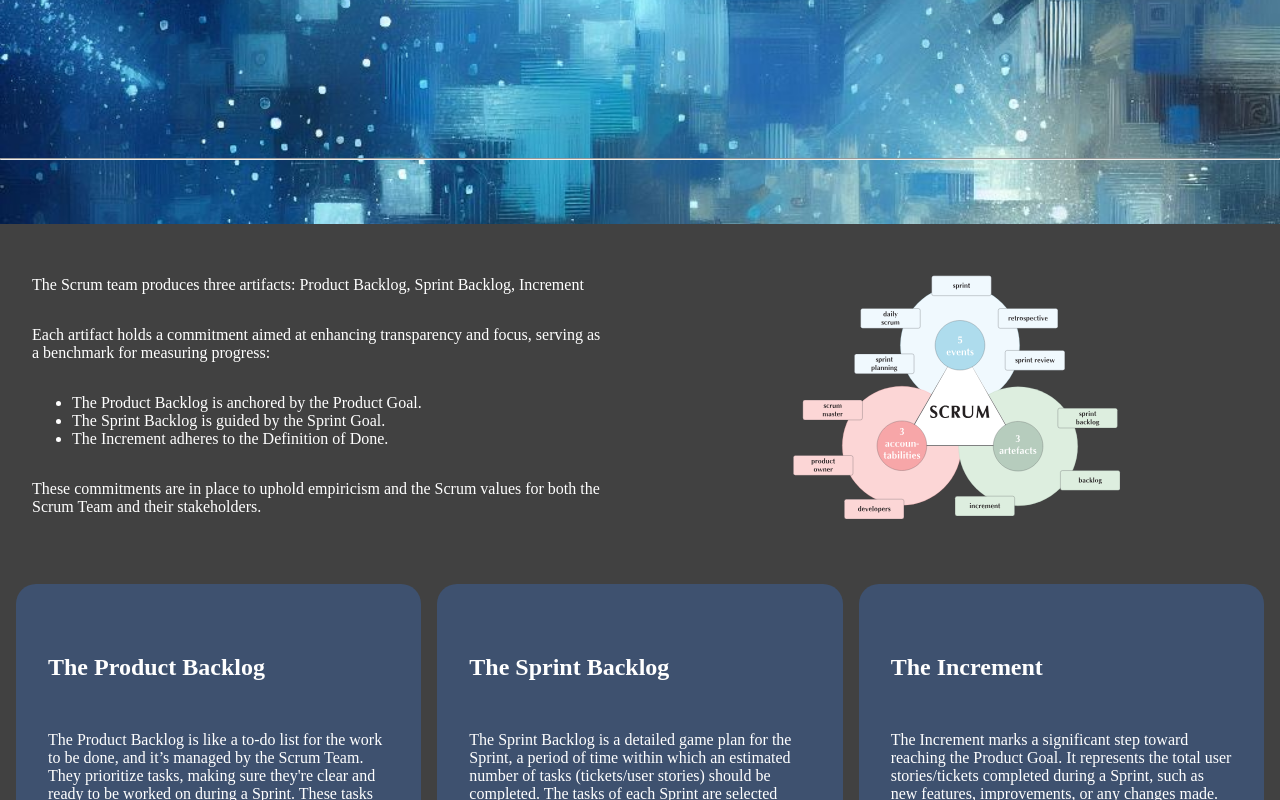
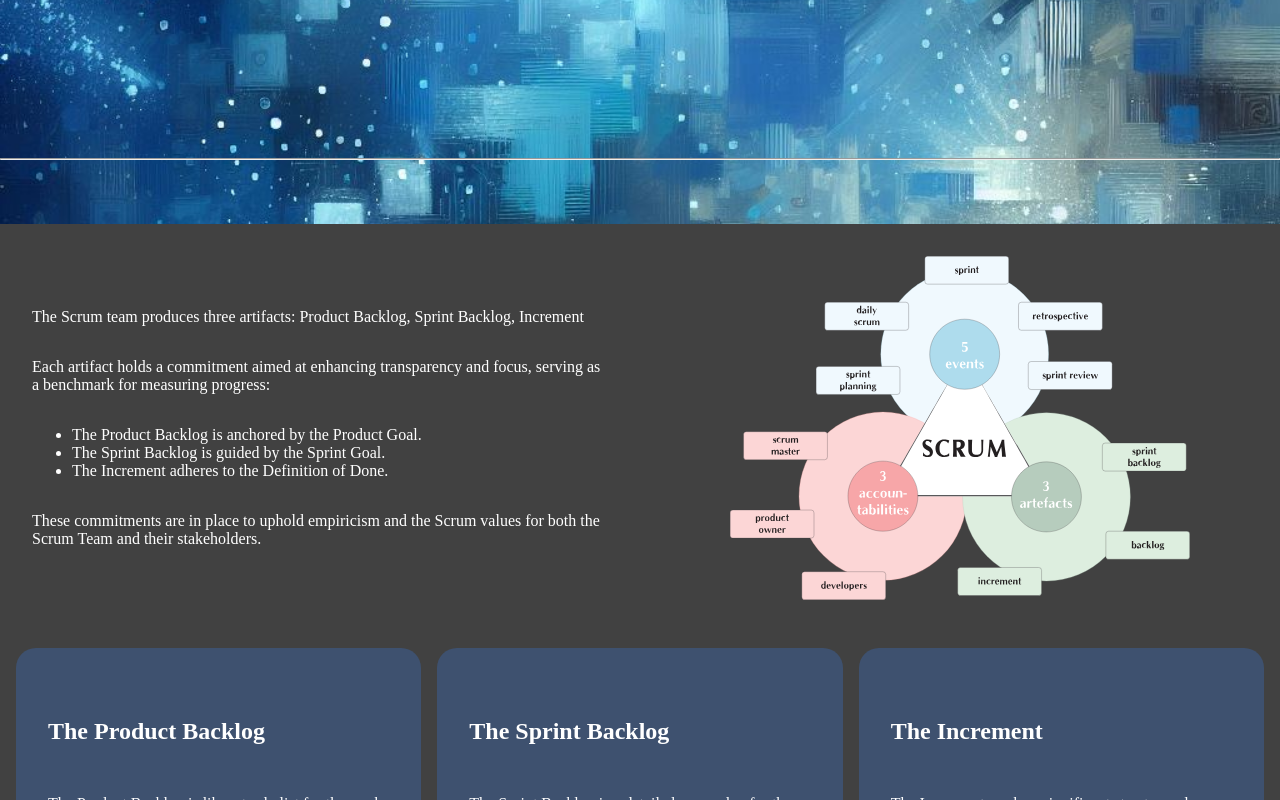
Before and after one commit to Memai2023/scrum-guide, a React (Vite) app: page /artifacts in a window 1280 px wide. Shown: the part 431-1231 px from the top of the page. Built offline with nearby package versions, Linux system fonts and the light colour scheme.

Commit message:
testchange

```diff
--- a/src/Components/Artifacts/Produces/Produces.module.css
+++ b/src/Components/Artifacts/Produces/Produces.module.css
@@ -17,7 +17,6 @@
 
 .twoColumnTextContainer .imageWrapper img {
     border-radius: 10px;
-    max-width: 500px;
     width: 100%;
 }
 
@@ -35,7 +34,7 @@
 
     .twoColumnTextContainer .imageWrapper img {
         max-width: 80%;
-        width: 450px;
+        width: 700px;
     }
 
     .twoColumnTextContainer .textWrapper {
--- a/src/data/data.js
+++ b/src/data/data.js
@@ -88,6 +88,6 @@ export const Artifacts = {
     sprintReviewText: "At the Sprint Review, the Increment is demonstrated and evaluated against the Sprint Goal, providing stakeholders with visibility into the progress made and gathering feedback for further refinement. This collaborative process ensures alignment with customer needs and enables iterative improvement of the product.",
     importanceOfArtifactsText: "The state of the three artifacts determine the future trajectory of the work as decisions are made based on them. It is important that all the work is conducted in a transparent way, meaning that every member of the team has access to the latest updates and information regarding the product backlog, Sprint backlog, and increment. Transparency ensures that everyone is on the same page, allowing for better collaboration, decision-making, and alignment with project goals. Without transparency, misunderstandings and miscommunications can arise, leading to delays, rework, and ultimately, a compromised product or project outcome.",
     heroImgSource: "/Images/bluefront.jpg",
-    scrumAllPartsImgSource: "/Images/scrum.svg",
+    scrumAllPartsImgSource: "/Images/scrum-triangle1.svg",
     teamCelebratingImgSource: "/Images/celebrating2.jpg"
 }
```
Also changed, not shown: public/Images/scrum-triangle1.svg (added).
